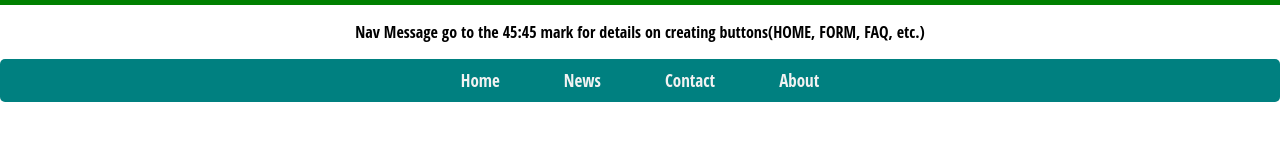
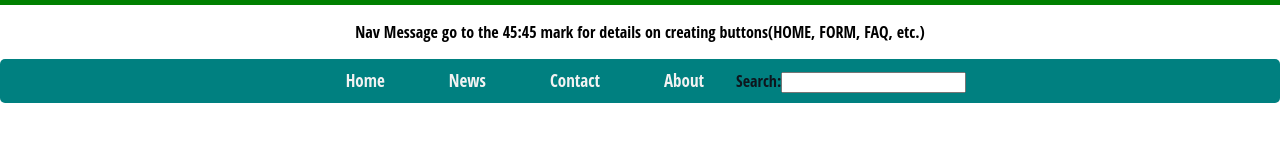
Before and after one commit to JoyE-HOU/Ecolabels, a React (Create React App) app: page / in a window 1280 px wide. Shown: the part 475-635 px from the top of the page. Built offline with nearby package versions, Linux system fonts and the light colour scheme; no server answers.

Commit message:
Moved search ro nav bar

```diff
--- a/src/component/Nav.js
+++ b/src/component/Nav.js
@@ -14,6 +14,14 @@ function Nav() {
                 <a><NavLink to="/news">News</NavLink></a>
                 <a><NavLink to="/contact">Contact</NavLink></a>
                 <a><NavLink to="/about">About</NavLink></a>
+                <span
+                // style={{ margin: '0 auto', marginTop: '10%'}}
+                >
+                <label>Search:</label>
+                <input type="text"
+                // onChange={(event) => handleSearch(event)
+                />
+            </span>
             </div>
             </nav>
         </div>
```
